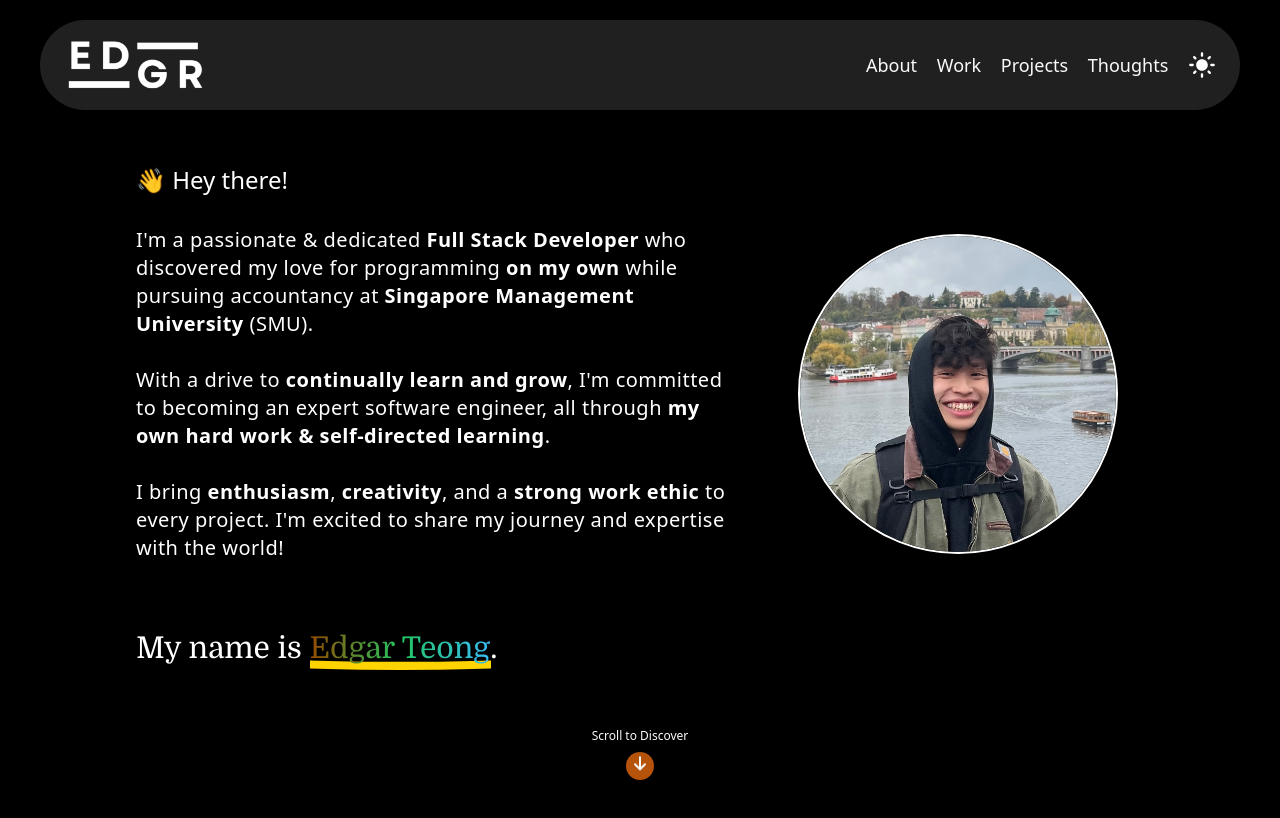
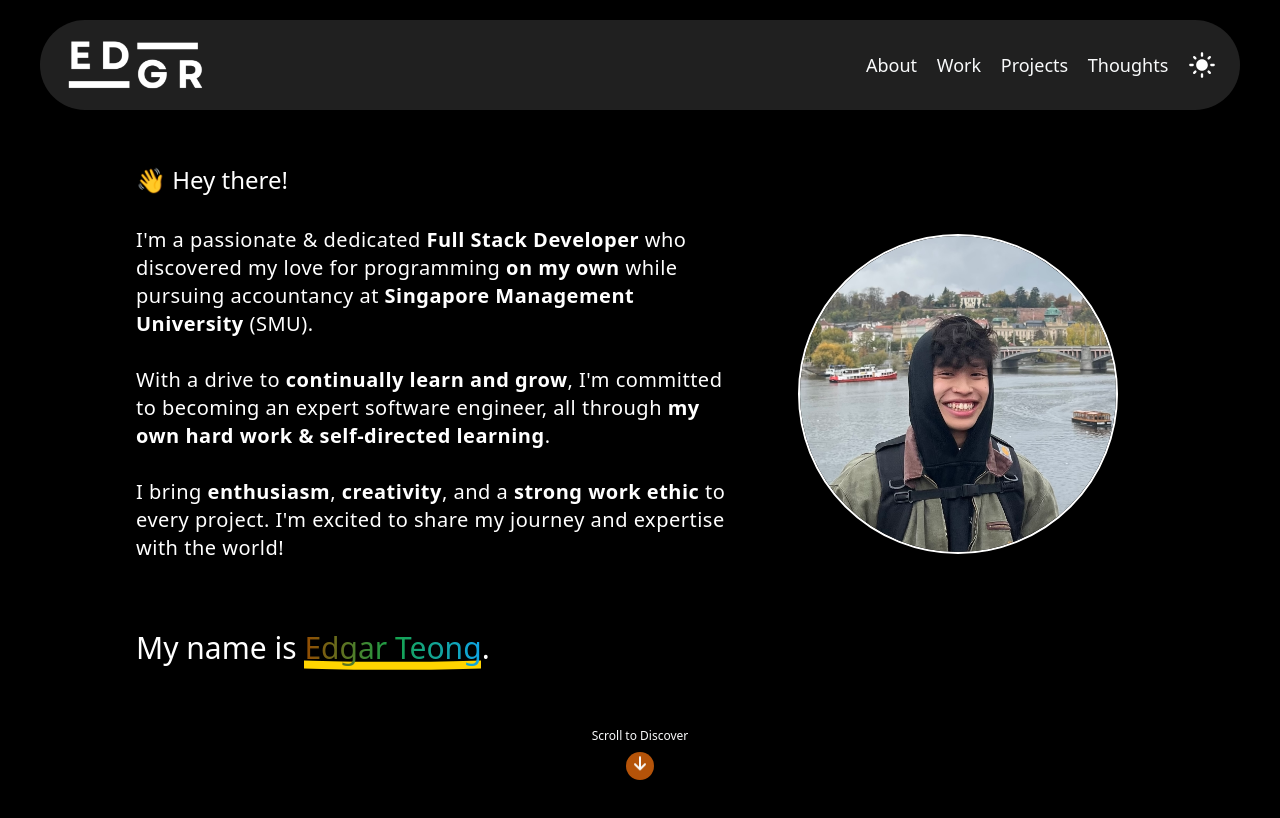
Before and after one commit to safarinexus/edgar-teong, a React (Vite) app: page / in a window 1280 px wide. Shown: the top 818 px of the page. Built offline with nearby package versions, Linux system fonts and the light colour scheme.

Commit message:
fucked up commit

```diff
--- a/index.html
+++ b/index.html
@@ -5,7 +5,6 @@
     <link rel="icon" type="image/png" href="/favicon.png" />
     <meta name="viewport" content="width=device-width, initial-scale=1.0" />
     <link rel="preload" href="/logo.png" as="image">
-    <link rel="preload" href="/fonts/domine/Domine-Regular.woff2" as="font" type="font/woff2" crossorigin="anonymous">
     <title>Edgar Teong</title>
   </head>
   <body>
--- a/src/components/PageComponents/Landing/Landing.tsx
+++ b/src/components/PageComponents/Landing/Landing.tsx
@@ -16,9 +16,9 @@ const Landing = () => {
                 &nbsp;Hey there!
             </h1>
 
-            <h3 id="my-name-is" className="font-domine h-max text-[22px] xs:text-3xl leading-none sm:col-start-1 sm:row-start-3 mt-4 sm:mt-0">
+            <h3 id="my-name-is" className="h-max text-[22px] xs:text-3xl leading-none sm:col-start-1 sm:row-start-3 mt-4 sm:mt-0">
                 My name is&nbsp;
-                <span className="relative h-6 xs:h-9 bg-gradient-to-r from-brown via-green-500 to-sky-400 inline-block text-transparent bg-clip-text">
+                <span className="relative h-6 xs:h-9 bg-gradient-to-r from-brown via-green-600 to-sky-500 inline-block text-transparent bg-clip-text">
                     Edgar Teong
                     <svg className="absolute -bottom-2 xs:-bottom-3 w-full scale-0 origin-left transition-transfor ease-out animate-highlight left-0 h-auto -z-10 transform translate-y-1/3 saturate-200" xmlns="http://www.w3.org/2000/svg" viewBox="0 0 200 20">
                         <path d="M0,5 C50,7 150,7 200,5" stroke="#F2CD02" fill="none" stroke-width="9" stroke-linecap="round"/>
--- a/src/index.css
+++ b/src/index.css
@@ -1,14 +1,6 @@
 @tailwind base;
 @tailwind components;
 @tailwind utilities;
-
-@font-face {
-    font-family: 'Domine';
-    src: url('/fonts/domine/Domine-Regular.woff2') format('woff2'),
-        url('/fonts/domine/Domine-Regular.woff') format('woff');
-    font-weight: normal;
-    font-style: normal;
-}
 
 
 @layer base {
--- a/tailwind.config.js
+++ b/tailwind.config.js
@@ -10,9 +10,6 @@ export default {
         beige: "rgb(240, 240, 232)",
         purpley: "rgb(40, 23, 83)",
         brown: "#964B00",
-      },
-      fontFamily: {
-        domine: ['Domine', 'serif'],
       },
       animation: {
         wave: '1s wave 1.5s ease-in-out 1',
```
